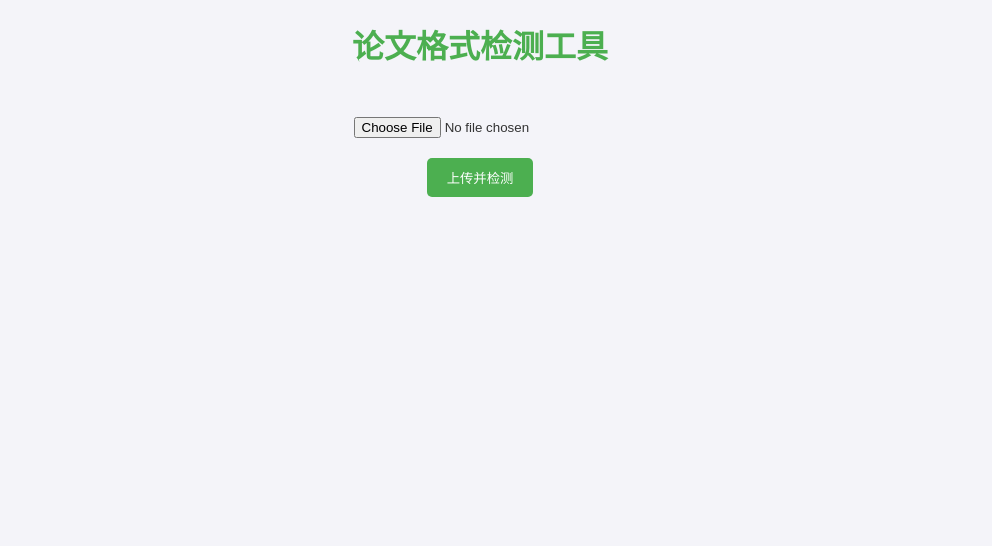
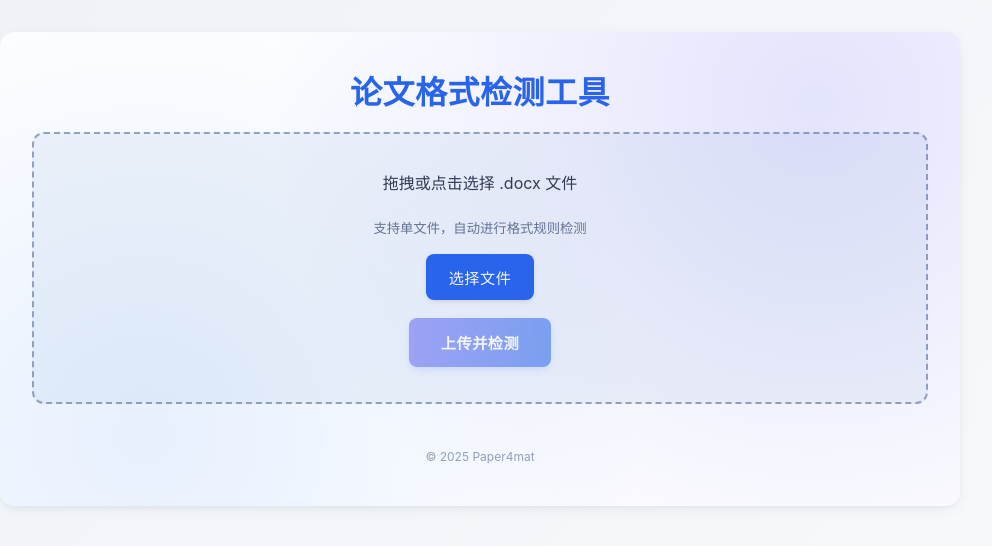
Before and after one commit to TanKimzeg/PP4mat, a React (Vite) app in the folder frontend/: page / in a window 1280 px wide. Shown: the top 546 px of the page, without its empty margins (160-1152 px from the left). Built offline with nearby package versions, Linux system fonts and the light colour scheme.

Commit message:
style: 美化前端页面

```diff
--- a/frontend/public/styles.css
+++ b/frontend/public/styles.css
@@ -1,44 +1,128 @@
 body {
-  font-family: Arial, sans-serif;
+  font-family: -apple-system, BlinkMacSystemFont, 'Segoe UI', Roboto, Arial, sans-serif;
   margin: 0;
   padding: 0;
-  background-color: #f4f4f9;
-  color: #333;
+  background: linear-gradient(135deg, #eef2f7 0%, #f8fafc 100%);
+  color: #2d3748;
+  min-height: 100vh;
 }
 
-h1 {
+h1.tool-title {
   text-align: center;
-  color: #4CAF50;
+  color: #2563eb;
+  font-weight: 600;
+  letter-spacing: .5px;
+  margin: 0 0 1.2rem;
 }
 
-form {
+.main-wrapper {
+  max-width: 960px;
+  margin: 0 auto;
+  padding: 2rem 1.25rem 3rem;
+}
+
+.card {
+  background: #ffffff;
+  box-shadow: 0 4px 18px -4px rgba(0,0,0,.08), 0 2px 6px -2px rgba(0,0,0,.06);
+  border-radius: 14px;
+  padding: 2.2rem 2rem 2.6rem;
+  position: relative;
+  overflow: hidden;
+}
+
+.card:before {
+  content: "";
+  position: absolute;
+  inset: 0;
+  pointer-events: none;
+  background: radial-gradient(circle at 85% 15%, rgba(99,102,241,0.18), transparent 60%),
+              radial-gradient(circle at 15% 85%, rgba(59,130,246,0.12), transparent 55%);
+}
+
+.upload-area {
   display: flex;
   flex-direction: column;
   align-items: center;
-  margin-top: 50px;
+  gap: 1.1rem;
+  border: 2px dashed #94a3b8;
+  padding: 2.2rem 1.4rem;
+  border-radius: 12px;
+  background: #f1f5f9;
+  transition: all .25s ease;
+  text-align: center;
+}
+
+.upload-area.dragover {
+  background: #e0f2fe;
+  border-color: #0ea5e9;
+}
+
+.upload-area small {
+  color: #64748b;
 }
 
 input[type="file"] {
-  margin-bottom: 20px;
+  display: none;
 }
 
-button {
-  background-color: #4CAF50;
-  color: white;
+.custom-file-btn {
+  background: #2563eb;
+  color: #fff;
+  padding: .75rem 1.4rem;
+  font-size: .95rem;
   border: none;
-  padding: 10px 20px;
+  border-radius: 8px;
   cursor: pointer;
-  border-radius: 5px;
+  font-weight: 500;
+  letter-spacing: .5px;
+  box-shadow: 0 2px 4px rgba(0,0,0,.1);
+  transition: background .2s, transform .15s;
+}
+.custom-file-btn:hover { background: #1d4ed8; }
+.custom-file-btn:active { transform: translateY(1px); }
+
+button.submit-btn {
+  background: linear-gradient(90deg,#6366f1,#2563eb);
+  color:#fff;
+  padding:.85rem 2rem;
+  border:none;
+  border-radius: 8px;
+  font-size: .95rem;
+  cursor:pointer;
+  font-weight:600;
+  letter-spacing:.5px;
+  box-shadow:0 3px 10px -2px rgba(37,99,235,.35);
+  transition:box-shadow .25s, transform .2s;
+}
+button.submit-btn:hover { box-shadow:0 6px 18px -4px rgba(37,99,235,.45); }
+button.submit-btn:active { transform:translateY(1px); }
+button.submit-btn:disabled { opacity:.55; cursor:not-allowed; }
+
+.result-panel {
+  margin-top: 2.2rem;
+  background:#ffffff;
+  border:1px solid #e2e8f0;
+  border-radius:12px;
+  padding:1.6rem 1.4rem 2rem;
+  box-shadow:0 3px 12px -3px rgba(0,0,0,.08);
+  position:relative;
 }
 
-button:hover {
-  background-color: #45a049;
+.result-panel h2 {
+  margin:0 0 1rem;
+  font-size:1.15rem;
+  font-weight:600;
+  color:#334155;
 }
 
-pre {
-  background: #f4f4f9;
-  padding: 10px;
-  border: 1px solid #ddd;
-  border-radius: 5px;
-  overflow-x: auto;
+.markdown-body { line-height:1.55; font-size:.95rem; }
+.markdown-body code { background:#f1f5f9; padding:2px 6px; border-radius:4px; }
+.markdown-body pre { background:#0f172a; color:#e2e8f0; padding:1rem 1.1rem; border-radius:10px; overflow-x:auto; font-size:.85rem; }
+
+footer { margin-top:2.8rem; text-align:center; font-size:.75rem; color:#94a3b8; }
+
+@media (max-width: 640px) {
+  .card { padding:1.6rem 1.25rem 2.2rem; }
+  .upload-area { padding:1.6rem 1rem; }
+  button.submit-btn { width:100%; }
 }
--- a/frontend/src/App.jsx
+++ b/frontend/src/App.jsx
@@ -1,51 +1,103 @@
-import React, { useState } from "react";
+import React, { useState, useRef, useCallback } from "react";
 import ReactMarkdown from "react-markdown";
 
 function App() {
     const [file, setFile] = useState(null);
     const [result, setResult] = useState(null);
+    const [uploading, setUploading] = useState(false);
+    const [error, setError] = useState(null);
+    const dropRef = useRef(null);
 
-    const handleFileChange = (e) => {
-        setFile(e.target.files[0]);
+    const resetState = () => {
+        setResult(null);
+        setError(null);
+    };
+
+    const handleFile = (f) => {
+        if (!f) return;
+        if (!f.name.toLowerCase().endsWith(".docx")) {
+            setError("仅支持 .docx 文件");
+            return;
+        }
+        setFile(f);
+        resetState();
+    };
+
+    const handleFileChange = (e) => handleFile(e.target.files[0]);
+
+    const handleDragOver = (e) => {
+        e.preventDefault();
+        dropRef.current?.classList.add("dragover");
+    };
+
+    const handleDragLeave = (e) => {
+        e.preventDefault();
+        dropRef.current?.classList.remove("dragover");
+    };
+
+    const handleDrop = (e) => {
+        e.preventDefault();
+        dropRef.current?.classList.remove("dragover");
+        if (e.dataTransfer.files && e.dataTransfer.files.length > 0) {
+            handleFile(e.dataTransfer.files[0]);
+            e.dataTransfer.clearData();
+        }
     };
 
     const handleSubmit = async (e) => {
         e.preventDefault();
-        if (!file) {
-            alert("请先选择文件！");
-            return;
-        }
-
+        if (!file) { setError("请先选择文件"); return; }
+        setUploading(true);
+        setError(null);
+        setResult(null);
         const formData = new FormData();
         formData.append("file", file);
-
         try {
-            const response = await fetch("/upload/", {
-                method: "POST",
-                body: formData,
-            });
+            const response = await fetch("/upload/", { method: "POST", body: formData });
+            if (!response.ok) throw new Error(`HTTP ${response.status}`);
             const data = await response.json();
             setResult(data);
-        } catch (error) {
-            console.error("上传失败：", error);
+        } catch (err) {
+            setError(`上传失败: ${err.message}`);
+        } finally {
+            setUploading(false);
         }
     };
 
+    const pickFile = useCallback(() => {
+        const input = document.getElementById("file-input-hidden");
+        input && input.click();
+    }, []);
+
     return (
-        <div>
-            <h1>论文格式检测工具</h1>
-            <form onSubmit={handleSubmit}>
-                <input type="file" onChange={handleFileChange} accept=".docx" />
-                <button type="submit">上传并检测</button>
-            </form>
-            {result && (
-                <div>
-                    <h2>检测结果</h2>
-                    {
-                        <ReactMarkdown>{result.report}</ReactMarkdown>
-                    }
-                </div>
-            )}
+        <div className="main-wrapper">
+            <div className="card">
+                <h1 className="tool-title">论文格式检测工具</h1>
+                <form onSubmit={handleSubmit}>
+                    <div
+                        ref={dropRef}
+                        className="upload-area"
+                        onDragOver={handleDragOver}
+                        onDragLeave={handleDragLeave}
+                        onDrop={handleDrop}
+                    >
+                        <p style={{margin:"0 0 .4rem"}}>{file ? `已选择：${file.name}` : "拖拽或点击选择 .docx 文件"}</p>
+                        <small>支持单文件，自动进行格式规则检测</small>
+                        <input id="file-input-hidden" type="file" onChange={handleFileChange} accept=".docx" />
+                        <button type="button" className="custom-file-btn" onClick={pickFile}>选择文件</button>
+                        <button type="submit" className="submit-btn" disabled={!file || uploading}>{uploading ? "上传中..." : "上传并检测"}</button>
+                    </div>
+                </form>
+                {error && <div className="result-panel" style={{borderColor:'#fca5a5', background:'#fff1f2'}}><h2>错误</h2><p style={{color:'#b91c1c'}}>{error}</p></div>}
+                {result && (
+                    <div className="result-panel">
+                        <div className="markdown-body">
+                            <ReactMarkdown>{result.report || result.message}</ReactMarkdown>
+                        </div>
+                    </div>
+                )}
+                <footer>© {new Date().getFullYear()} Paper4mat</footer>
+            </div>
         </div>
     );
 }
```
Also changed, not shown: 1 other file (tests, documents, lock files or other folders).
